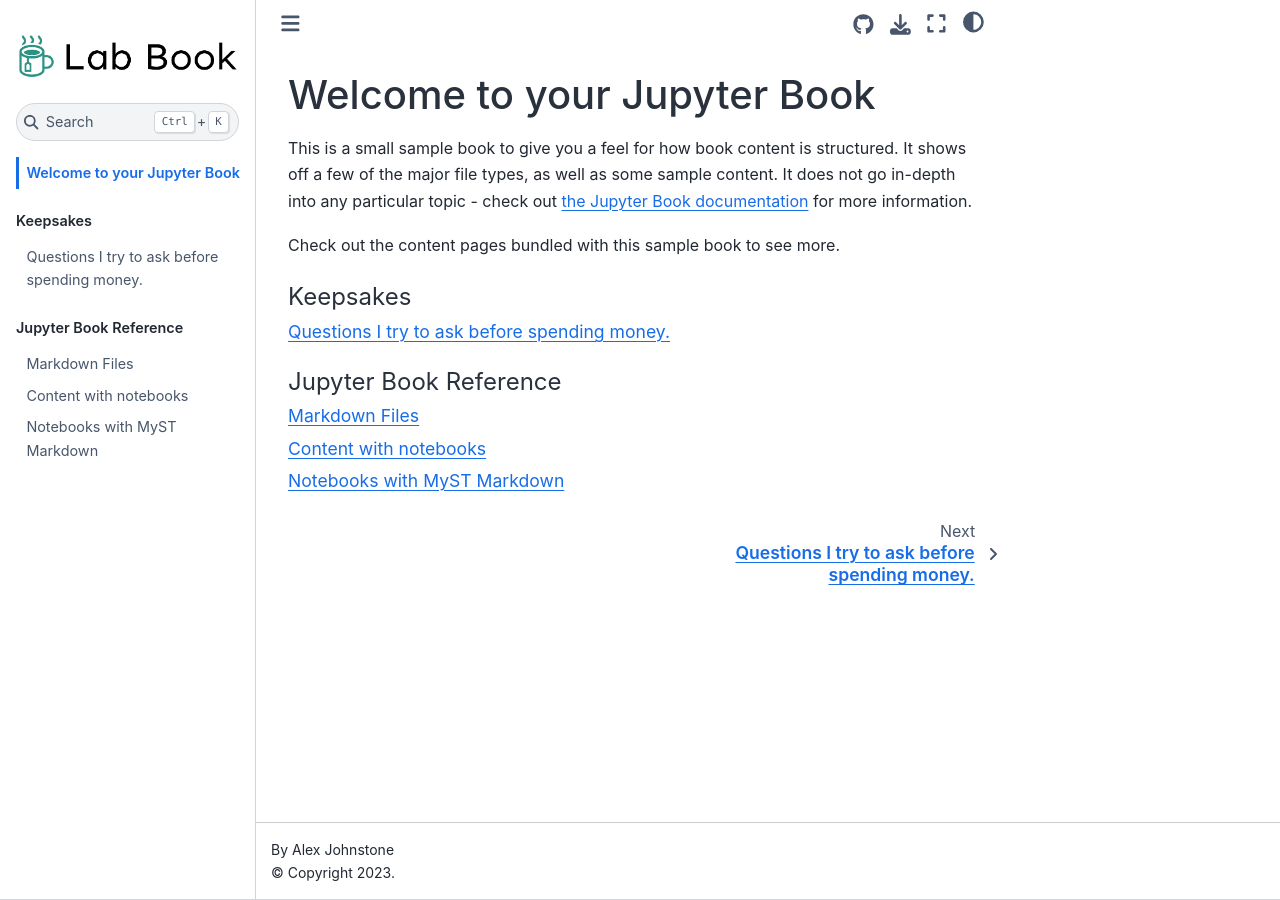
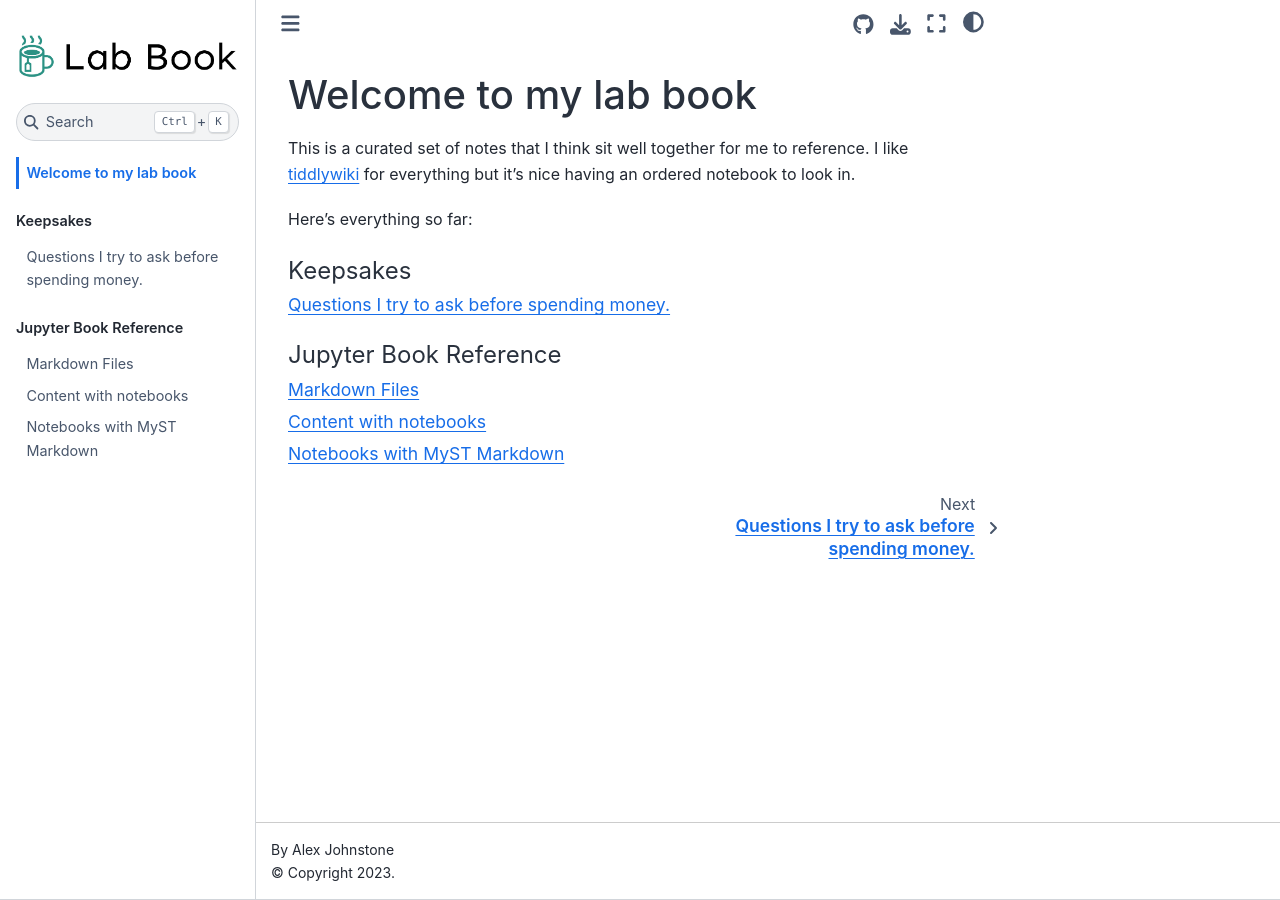
Before and after one commit to alexjj/labbook, a Jupyter Book: the page built from intro.md, in a window 1280 px wide. Built offline with Jupyter Book 1.0.4 settings and Sphinx 7.4.7 and the Sphinx Book theme 1.1.4, drawn with Linux system fonts in a browser that asks for light colours.

Commit message:
update home page

````diff
--- a/intro.md
+++ b/intro.md
@@ -1,11 +1,8 @@
-# Welcome to your Jupyter Book
+# Welcome to my lab book
 
-This is a small sample book to give you a feel for how book content is
-structured.
-It shows off a few of the major file types, as well as some sample content.
-It does not go in-depth into any particular topic - check out [the Jupyter Book documentation](https://jupyterbook.org) for more information.
+This is a curated set of notes that I think sit well together for me to reference. I like [tiddlywiki](https://wiki.alexjj.com) for everything but it's nice having an ordered notebook to look in.
 
-Check out the content pages bundled with this sample book to see more.
+Here's everything so far:
 
 ```{tableofcontents}
 ```
````
